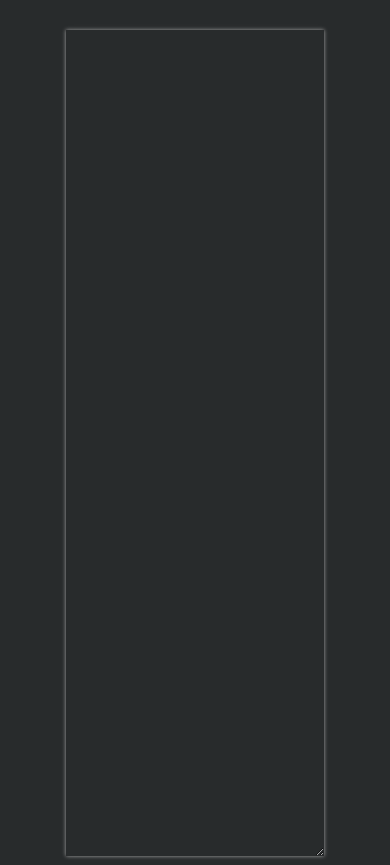
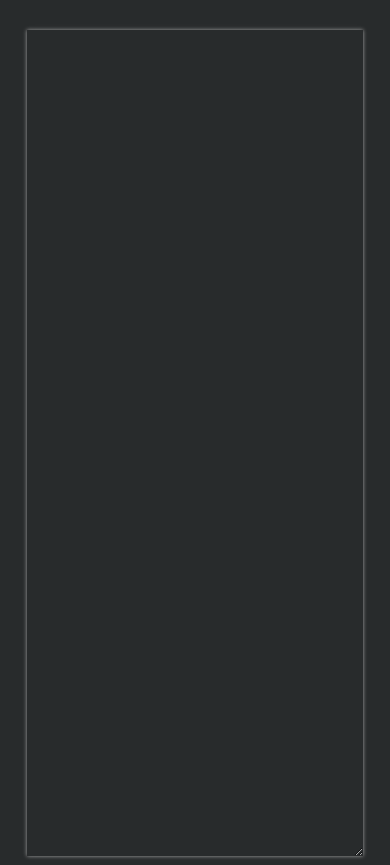
Before and after one commit to Hedgy134117/notations, a plain HTML site: page index.html in a window 390 px wide. Shown: the part 70-935 px from the top of the page. Drawn offline with nearby package versions, Linux system fonts and the light colour scheme.

Commit message:
mobile friendly

```diff
--- a/styles.css
+++ b/styles.css
@@ -47,6 +47,12 @@ textarea:focus, textarea:active {
     outline: none;
 }
 
+@media only screen and (max-width: 600px) {
+    textarea {
+        width: 80%;
+    }
+}
+
 
 ::-webkit-scrollbar { width: 10px; }
 ::-webkit-scrollbar-track { background-color: #282B2C; }
```
